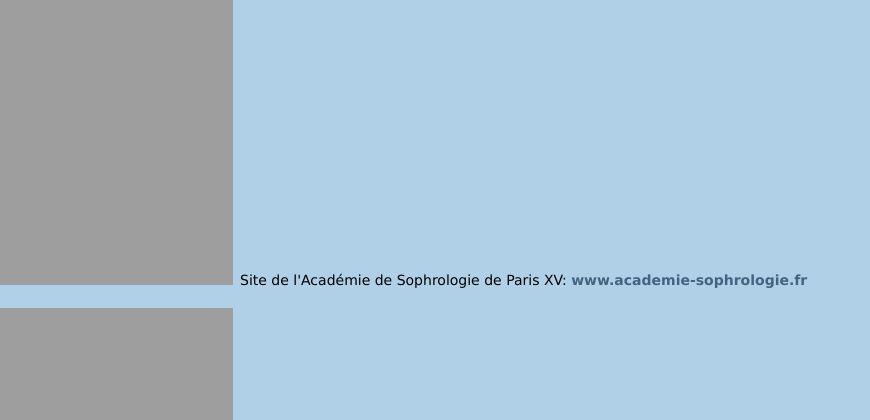
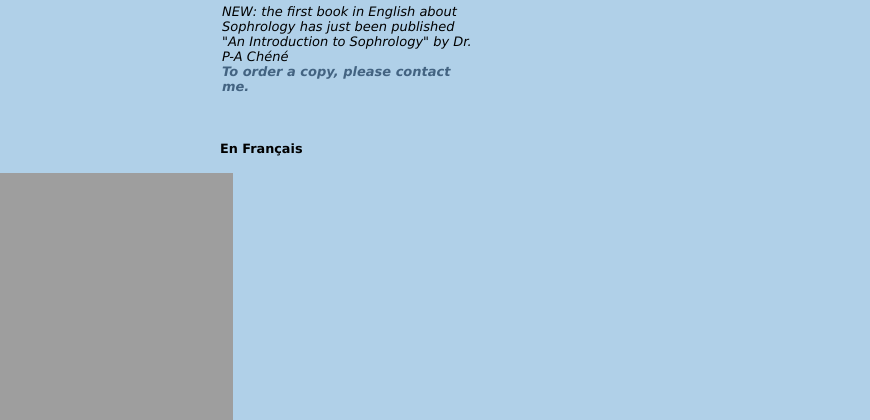
Before and after one commit to ArupSen/sophrology, a PHP site: page /resources.php in a window 1280 px wide. Shown: the part 2410-2830 px from the top of the page, without its empty margins (0-870 px from the left). Run offline with PHP 8.4, Linux system fonts and the light colour scheme; some libraries are stand-ins or nearby versions.

Commit message:
moved intro to sophrology under links + clearer div

```diff
--- a/resources.php
+++ b/resources.php
@@ -28,6 +28,13 @@ include_once ($root."/sl_includes_en/sl_nav_en.php"); //the top nav bar
 		<li><img src="physio-logo.jpg" alt="Logo" />Physio for All practice: <a href="http://www.physio4all.com" target="_blank">www.physio4all.com</a></li>
 		<li><img src="bodylogic-logo.jpg" alt="Logo" />Body Logic practice: <a href="http://www.body-logic.co.uk" target="_blank">www.body-logic.co.uk</a></li>
 		</ul>
+		<div class="photo">
+		<img src="/book_chene.jpg" alt="An Introduction to Sophrology" title="An Introduction to Sophrology" height="360" width="247" />
+		<p>NEW: the first book in English about Sophrology has just been published "An Introduction to Sophrology" by Dr. P-A Ch&eacute;n&eacute;<br /><a href="contact.php">To order a copy, please contact me.</a>
+		</p>
+		</div>
+		<div class="clear">
+		</div>
 		<h4>En Fran&ccedil;ais
 		</h4>
 		<ul>
@@ -59,11 +66,6 @@ include_once ($root."/sl_includes_en/sl_nav_en.php"); //the top nav bar
 		<li>Tout sur la sophrologie, Dr Raymond Abrezol, Ed Favre, Lausanne</li>
 		<li>R&eacute;ussir, vaincre par la sophrologie, Tome 1 et 2, Dr Raymond Abrezol, Ed Lanor/Vivez Soleil</li>
 		</ul>
-		<div class="photo">
-		<img src="/book_chene.jpg" alt="An Introduction to Sophrology" title="An Introduction to Sophrology" height="360" width="247" />
-		<p>NEW: the first book in English about Sophrology has just been published "An Introduction to Sophrology" by Dr. P-A Ch&eacute;n&eacute;<br /><a href="contact.php">To order a copy, please contact me.</a>
-		</p>
-		</div>
 		<div class="photo">
 		<img src="/revue_suisse.jpg" alt="revue suisse sophrology magazine" title="revue suisse" height="360" width="260" />
 		<p>Revue suisse pour le d&eacute;veloppement international de la Sophrologie Cayc&eacute;dienne (par abonnement aupr&egrave;s de l'Acad&eacute;mie Suisse)
```
